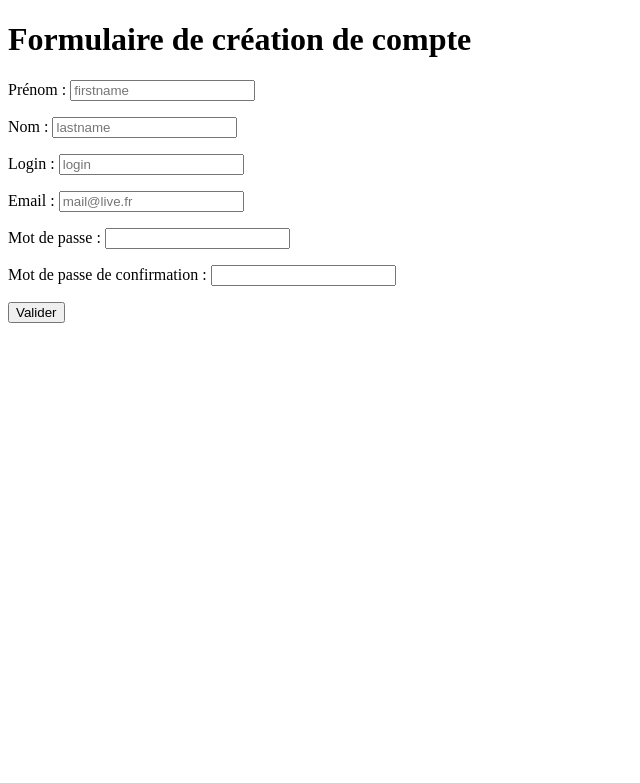
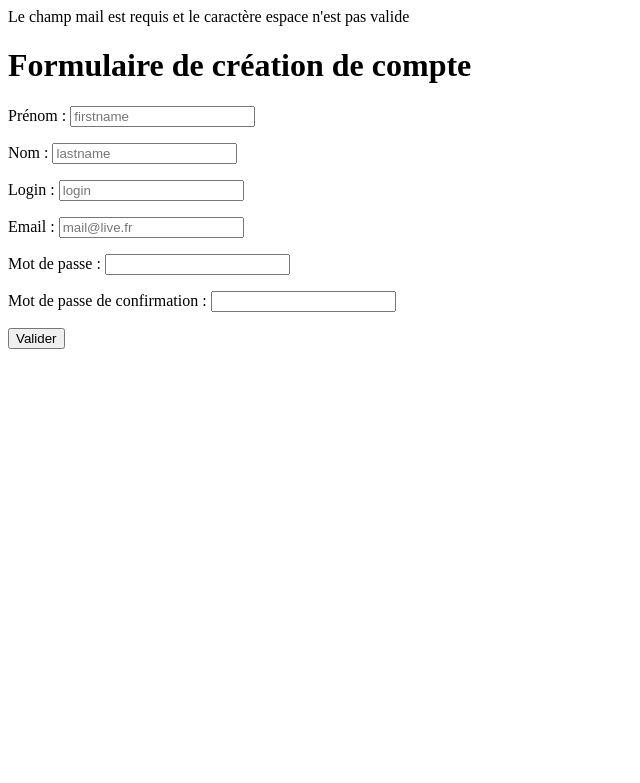
Before and after one commit to SAMTHP/PHP, a PHP site: page /register.php in a window 1280 px wide. Shown: the top 783 px of the page, without its empty margins (0-640 px from the left). Run offline with PHP 8.4, Linux system fonts and the light colour scheme; some libraries are stand-ins or nearby versions.

Commit message:
Add files via upload

```diff
--- a/PHP2/testphp/WWW/config.php
+++ b/PHP2/testphp/WWW/config.php
@@ -46,21 +46,23 @@ $dbpass = "OURiMOVyETrauYBh";
 }*/
 
 // Récupération de tous les enregistrement dans la db test sur la table utilisateur => Statement : PDO::prepare $ PDO::execute
-/*function getUsers($db){
-    $sql = 'SELECT mail FROM utilisateurs WHERE login = :login';
-    $req = $db->prepare($sql); // $db est l'argument qui récupère l'objet PDO, et permet de faire appel à la fonction prepare()
-    $req->execute(array(':login' => "sam")) or die(print_r($req->errorInfo())); //On execure la requête avec la fonction execute()
+function getUsers($login,$pass){
+    global $connect;
+    $sql = 'SELECT mail FROM utilisateurs WHERE login = :login AND pass = :pass';
+    $req = $connect->prepare($sql); // $db est l'argument qui récupère l'objet PDO, et permet de faire appel à la fonction prepare()
+    $req->execute(array(':login' => $login, 'pass' => $pass)) or die(print_r($req->errorInfo())); //On execure la requête avec la fonction execute()
     while ($user = $req->fetch()){
         echo "<pre>";
         print_r($user);
         echo "</pre>";
     }
-    $req->closeCursor(); // Permet de fermer la connection
+    //$req->closeCursor(); // Permet de fermer la connection
 }
-*/
-// Récupération de tous les enregistrement dans la db test sur la table utilisateur => Statement : PDO::prepare $ PDO::execute
+
+// Fonction pour se connecter à la db
 function signIn($log,$pwd){
     global $connect;
+
     $sql = 'SELECT * FROM utilisateurs WHERE login = :login AND pass = :pass';
     $req = $connect->prepare($sql); // $db est l'argument qui récupère l'objet PDO, et permet de faire appel à la fonction prepare()
     $req->execute(array(':login' => $log, ':pass' => $pwd)) or die($req->errorInfo()); //On execure la requête avec la fonction execute()
@@ -73,6 +75,16 @@ function signIn($log,$pwd){
         //return false;
     }
     //debug($retour);
+}
+
+// Fonction pour s'enregistrer
+function register($firstname,$lastname,$login,$pass,$mail){
+    global $connect;
+
+    $sql = 'INSERT INTO utilisateurs(id,prenom,nom,login,pass,mail) VALUES(NULL,:prenom,:nom,:login,:pass,:mail)';
+    $req = $connect->prepare($sql); // $db est l'argument qui récupère l'objet PDO, et permet de faire appel à la fonction prepare()
+    $retour = $req->execute(array(':prenom' => $firstname,':nom' => $lastname,':login' => $login,':pass' => $pass,':mail' => $mail)) or die($req->errorInfo()); //On execure la requête avec la fonction execute()
+    debug($retour);
 }
 
 /*function getUsers($db){
--- a/PHP2/testphp/WWW/register.php
+++ b/PHP2/testphp/WWW/register.php
@@ -1,42 +1,85 @@
 <?php
 
 require 'config.php';
+$msg = "";
+$flag = false;
 
 // Test de la présence des enregistrements
-if(!empty($_POST['firstname']) && !empty($_POST['name']) && !empty($_POST['login']) && !empty($_POST['mail']) && !empty($_POST['pwd']) && !empty($_POST['pwd_confirm'])){
+if(isset($_POST['firstname']) && isset($_POST['name']) && isset($_POST['login']) && isset($_POST['mail'])){
     $firstname = $_POST['firstname'];
-    $name = trim($_POST['name']);
+    $lastname = trim($_POST['name']);
     $login = trim($_POST['login']);
     $mail = trim($_POST['mail']);
+}
+
+if (isset($_POST['pwd']) && isset($_POST['pwd_confirm'])){
     $pass = trim($_POST['pwd']);
     $pass_confirm = trim($_POST['pwd_confirm']);
+    if(!empty($pass) && !empty($pass_confirm)){
+        if($pass == $pass_confirm){
+            $pass = md5($pass);
+            $flag = true;
+        } else {
+            $msg = " Vos mots de passes ne correspondent pas";
+            $flag = false;
+        }
+    }
 }
-/*
+
 // Test de la présence du name
-if(!empty($_POST['name'])){
-    $name = $_POST['name'];
+if(!empty($firstname)){
+    $firstname = ucfirst($firstname);
+    $flag = true;
+} else {
+    $flag = false;
+    $msg = " Le champ prénom est requis et le caractère espace n'est pas valide";
 }
 
 // Test de la présence du login
-if(!empty($_POST['login'])){
-    $login = $_POST['login'];
+if(!empty($lastname)){
+    $lastname = ucfirst($lastname);
+    $flag = true;
+} else {
+    $flag = false;
+    $msg = " Le champ nom est requis et le caractère espace n'est pas valide";
 }
 
 // Test de la présence du mail
-if(!empty($_POST['mail'])){
-    $mail = $_POST['mail'];
+if(!empty($login)){
+    $login = ucfirst($login);
+    $flag = true;
+} else {
+    $flag = false;
+    $msg = " Le champ login est requis et le caractère espace n'est pas valide";
 }
 
 // Test de la présence du password
-if(!empty($_POST['pwd'])){
-    $pass = $_POST['pwd'];
+if(!empty($mail)){
+    if(filter_var($mail, FILTER_VALIDATE_EMAIL)){
+        $flag = true;
+    } else {
+        $flag = false;
+        $msg = "Votre adresse mail n'est pas valide";
+    }
+} else {
+    $flag = false;
+    $msg = "Le champ mail est requis et le caractère espace n'est pas valide";
 }
 
-// Test de la présence du password confirm
-if(!empty($_POST['pwd_confirm'])){
-    $pass_confirm = $_POST['pwd_confirm'];
+if($flag){
+    echo "Compte créé !";
+        echo "<ul>
+                  <li>Firstname : $firstname</li>
+                  <li>Lastname : $lastname</li>
+                  <li>Login : $login</li>
+                  <li>Email : $mail</li>
+                  <li>Password : $pass</li>
+              </ul>";
+    register($firstname,$lastname,$login,$pass,$mail);
+} else {
+    echo nl2br($msg);
 }
-*/
+
 
 
 ?>
@@ -49,8 +92,8 @@ if(!empty($_POST['pwd_confirm'])){
 
     <body>
 
-        <header>
-            <?php
+        <!--<header>
+            <?php/*
                 if(!empty($firstname) && !empty($name) && !empty($login) && !empty($mail) && !empty($pass) && !empty($pass_confirm) ){
                     echo "Compte créé !";
                     echo "<ul>
@@ -63,8 +106,8 @@ if(!empty($_POST['pwd_confirm'])){
                 }
 
                 // Ici on peut faire l'insertion en base de donnée
-            ?>
-        </header>
+            */?>
+        </header>-->
 
 
         <div class="form">
```
